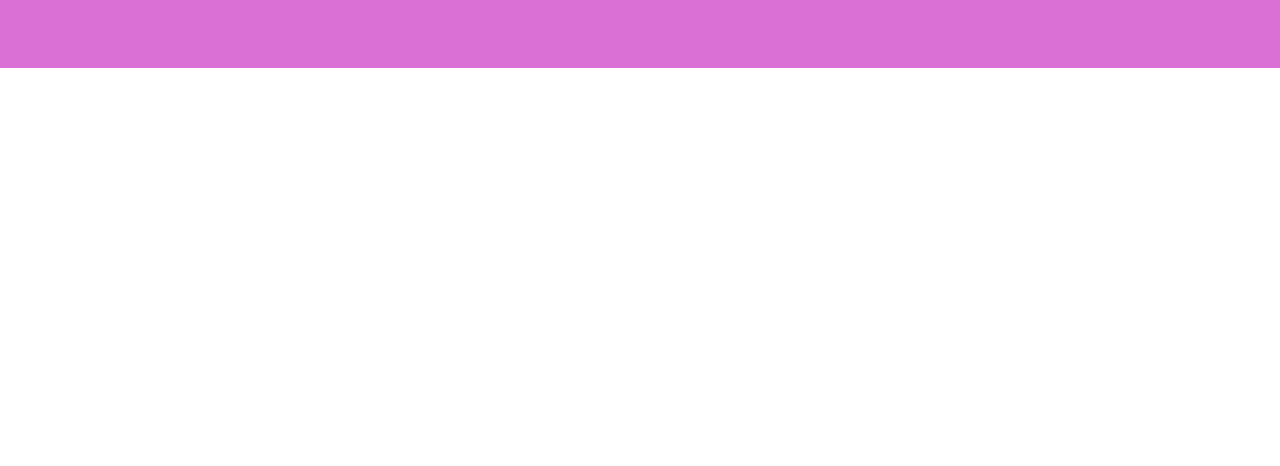
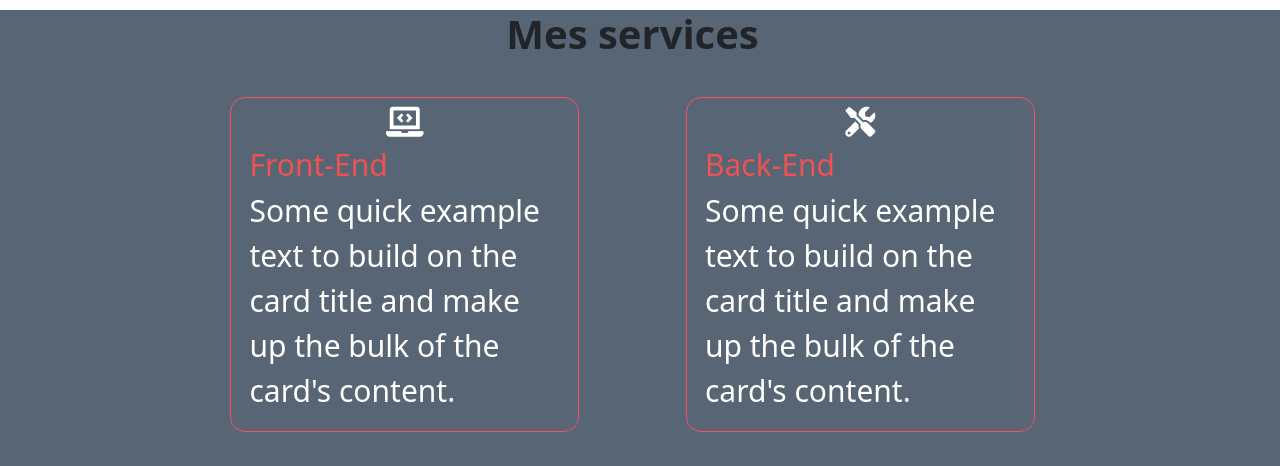
Before and after one commit to Bayekula-hb/hb_portfolio, a website: page index.html in a window 1280 px wide. Shown: the part 1383-1849 px from the top of the page. Before the commit the page ends 1451 px from the top, so only its background shows below. Drawn offline with nearby package versions, Linux system fonts and the light colour scheme.

Commit message:
feat add the section services

```diff
--- a/Sass/layout/_header.scss
+++ b/Sass/layout/_header.scss
@@ -1,7 +1,7 @@
 header {
   font-size: 2.3rem;
+  background-color: #576574;
   nav {
-    background-color: #576574 !important;
     color: #fff !important;
     & .head__title {
       font-size: 2.3rem;
@@ -28,7 +28,7 @@ header {
       background-color: transparent;
       ul {
         justify-content: center;
-        li{
+        li {
           align-self: center;
         }
       }
--- a/Sass/pages/_home.scss
+++ b/Sass/pages/_home.scss
@@ -49,9 +49,7 @@
   }
 }
 .section--skills {
-  background-color: orchid;
   padding: 4%;
-  color: #fff;
   .div--skills {
     width: 80%;
     margin: 0% auto;
@@ -77,13 +75,40 @@
           color: $color--blue;
         }
         img {
-          width: 40%;
+          width: 30%;
           align-self: center;
         }
         figcaption {
           text-align: center;
           text-transform: uppercase;
           padding: 2% 0;
+        }
+      }
+    }
+  }
+}
+.section--services {
+  background-color: #576574;
+  .div--services {
+    &--text {
+      h2 {
+        font-size: 4rem;
+      }
+    }
+    &--details {
+      font-size: 3rem;
+      margin: 2% auto;
+      .card {
+        margin: 1% 2%;
+        align-self: center;
+        background-color: #576574;
+        color: #fff;
+        border-radius: 15px;
+        border-color: #f3506b;
+        padding: 1%;
+        .card-title {
+          color: #ee5253;
+          font-size: 3rem;
         }
       }
     }
@@ -159,4 +184,22 @@
       }
     }
   }
+
+  .section--services {
+    .div--services {
+      &--text {
+        h2 {
+          font-size: 3rem;
+        }
+      }
+      &--details {
+        .card {
+          font-size: 1.4rem;
+          .card-title{
+            font-size: 2rem;
+          }
+        }
+      }
+    }
+  }
 }
--- a/index.html
+++ b/index.html
@@ -3,9 +3,6 @@
     <meta charset="UTF-8" />
     <meta http-equiv="X-UA-Compatible" content="IE=edge" />
     <meta name="viewport" content="width=device-width, initial-scale=1.0" />
-
-    <!-- <link rel="stylesheet" href="./Semantic-UI-CSS/semantic.min.css" />
-    <script src="./Semantic-UI-CSS/semantic.min.js"></script> -->
     <link
       rel="stylesheet"
       href="https://cdn.jsdelivr.net/npm/bootstrap@5.0.1/dist/css/bootstrap.min.css"
@@ -42,11 +39,10 @@
   </head>
   <body>
     <div class="container-fluid">
-      <header class="container-fluid bg-primary sticky-top Header">
+      <header class="container-fluid  sticky-top Header">
         <nav
           class="
             navbar navbar-expand-lg navbar-light
-            bg-primary
             container
             justify-content-between
           "
@@ -91,30 +87,6 @@
           </div>
         </nav>
       </header>
-      <!-- <div id="Home" class="row div--home justify-content-center">
-        <div class="description col-3 col-sm-9">
-          <p class="col-12 col-sm-3 para para--me ">
-            Salut, <br> je m'appelle <span>Hobed Bayekula</span>
-          </p>
-          <p class="col-12 col-sm-3 para para--passion">
-            Développeur full-stack, passionné de l'informatique plus précisement du web et réseaux
-          </p>
-        </div>
-        <div class="container--photo row col-5 col-sm-12 justify-content-between">
-          <p class="col-12 col-sm-1 row para--sociaux">
-            <a href="#" target="_blank" class="link--linkedin"><i class="fab fa-linkedin"></i></a>
-            <a href="#"  target="_blank" class="link--github"><i class="fab fa-github-square"></i></a>
-            <a href="#" target="_blank" class="link--twitter"><i class="fab fa-twitter-square"></i></a>
-            <a href="#" target="_blank" class="link--instagram"><i class="fab fa-instagram-square"></i></a>
-          </p>
-          <img
-            class="col-6 img img--hobed"
-            src="./Public/Image/image-removebg (1).png"
-            alt="hobed Bayekula"
-          />
-        </div>
-      </div> -->
-
       <div id="Home" class="div--home div row">
         <div class="col-5 div--presentation">
           <p class="col-12 col-sm-5 para para--me">
@@ -123,7 +95,7 @@
           </p>
           <p class="col-12 col-sm-5 para para--passion">
             Développeur full-stack, passionné de l'informatique plus précisement
-            du web et réseaux
+            du web et réseaux informatique.
           </p>
         </div>
         <div class="col-6 align-items-center justify-content-center div--img">
@@ -224,6 +196,33 @@
           </div>
         </div>
       </section>
+
+      <section id="Services" class="section--services justify-content-center">
+        <div class="col-12 row div--services">
+          <div class="col-12 col-sm-12 align-self-center div--services--text">
+            <h2>Mes services</h2>
+          </div>
+          <div class="col-12 col-sm-8 row div--services--details justify-content-between">
+            <div class="card col-12 col-sm-5 align-items-center" >
+              <!-- <img class="card-img-top" src="..." alt="Card image cap"> -->
+              <i class="fas fa-laptop-code"></i>
+              <div class="card-body">
+                <h5 class="card-title">Front-End</h5>
+                <p class="card-text">Some quick example text to build on the card title and make up the bulk of the card's content.</p>
+              </div>
+            </div>
+            <div class="card col-12 col-sm-5 align-items-center">
+              <!-- <img class="card-img-top" src="..." alt="Card image cap"> -->
+              <i class="fas fa-tools"></i>
+              <div class="card-body">
+                <h5 class="card-title">Back-End</h5>
+                <p class="card-text">Some quick example text to build on the card title and make up the bulk of the card's content.</p>
+              </div>
+            </div>
+          </div>
+        </div>
+      </section>
+
     </div>
     <script src="./JS/index.js"></script>
   </body>
```
Also changed, not shown: Style/style.css, 1 other file.
